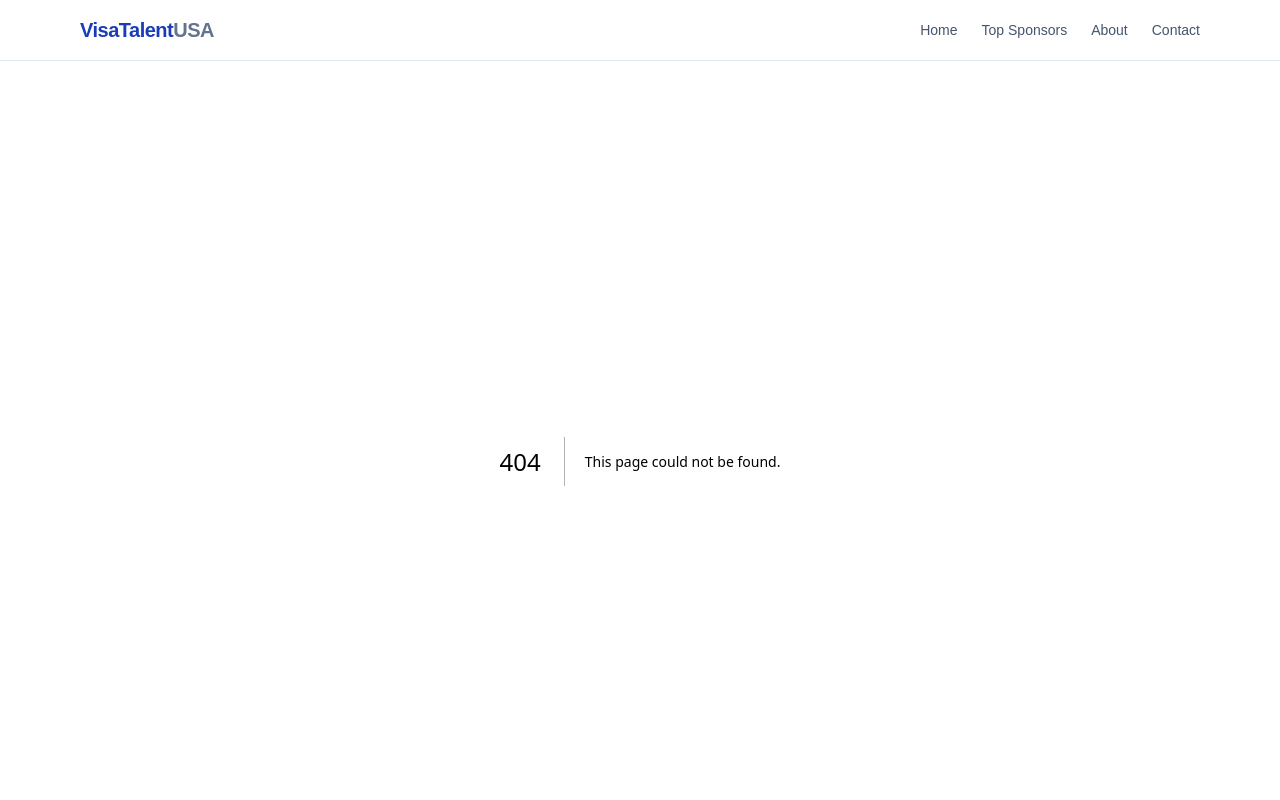
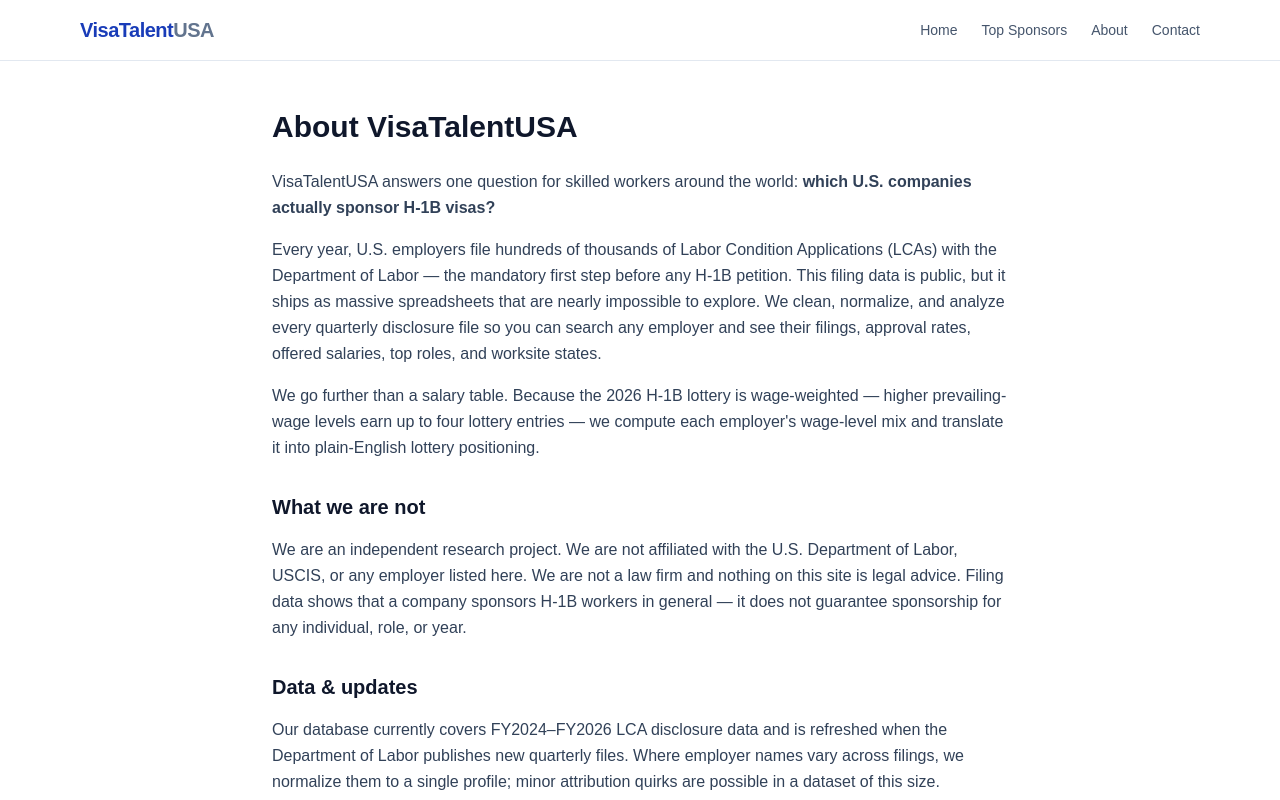
Before and after one commit to mtalha102503/visatalentusa, a Next.js app: page /about in a window 1280 px wide. Before the commit this address had no page. Shown: the top 800 px of the page. Built offline with nearby package versions, Linux system fonts and the light colour scheme.

Commit message:
Add app/about/page.tsx

```diff
--- /dev/null
+++ b/app/about/page.tsx
@@ -0,0 +1,55 @@
+import type { Metadata } from "next";
+
+export const metadata: Metadata = {
+  title: "About",
+  description:
+    "About VisaTalentUSA — the H-1B sponsor intelligence database built from official U.S. Department of Labor disclosure data.",
+};
+
+export default function AboutPage() {
+  return (
+    <div className="mx-auto max-w-3xl px-4 py-12">
+      <h1 className="text-3xl font-bold text-slate-900">About VisaTalentUSA</h1>
+      <div className="mt-6 space-y-4 leading-relaxed text-slate-700">
+        <p>
+          VisaTalentUSA answers one question for skilled workers around the
+          world: <strong>which U.S. companies actually sponsor H-1B visas?</strong>
+        </p>
+        <p>
+          Every year, U.S. employers file hundreds of thousands of Labor
+          Condition Applications (LCAs) with the Department of Labor — the
+          mandatory first step before any H-1B petition. This filing data is
+          public, but it ships as massive spreadsheets that are nearly
+          impossible to explore. We clean, normalize, and analyze every
+          quarterly disclosure file so you can search any employer and see
+          their filings, approval rates, offered salaries, top roles, and
+          worksite states.
+        </p>
+        <p>
+          We go further than a salary table. Because the 2026 H-1B lottery is
+          wage-weighted — higher prevailing-wage levels earn up to four
+          lottery entries — we compute each employer&apos;s wage-level mix and
+          translate it into plain-English lottery positioning.
+        </p>
+        <h2 className="pt-4 text-xl font-bold text-slate-900">
+          What we are not
+        </h2>
+        <p>
+          We are an independent research project. We are not affiliated with
+          the U.S. Department of Labor, USCIS, or any employer listed here. We
+          are not a law firm and nothing on this site is legal advice. Filing
+          data shows that a company sponsors H-1B workers in general — it does
+          not guarantee sponsorship for any individual, role, or year.
+        </p>
+        <h2 className="pt-4 text-xl font-bold text-slate-900">Data & updates</h2>
+        <p>
+          Our database currently covers FY2024–FY2026 LCA disclosure data and
+          is refreshed when the Department of Labor publishes new quarterly
+          files. Where employer names vary across filings, we normalize them
+          to a single profile; minor attribution quirks are possible in a
+          dataset of this size.
+        </p>
+      </div>
+    </div>
+  );
+}
```
